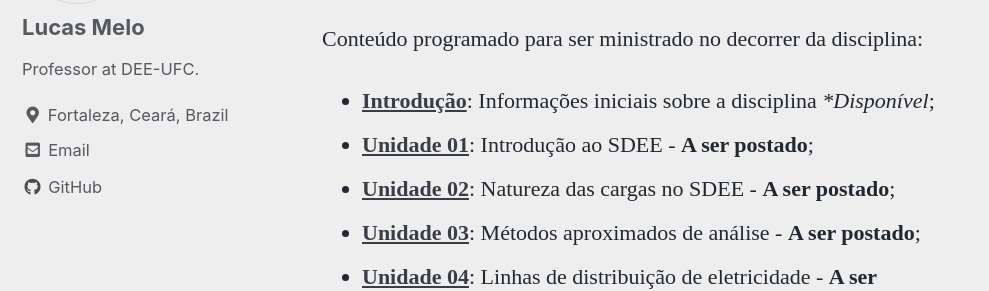
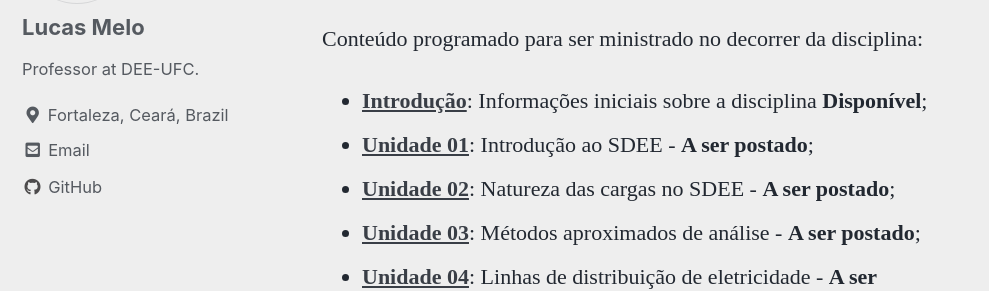
Before and after one commit to lucassm/lucassm.github.io, a Jekyll site: the page built from _teaching/DEE-2021-2/index.md, in a window 1280 px wide and 900 px high, scrolled down 1852 px. Shown: the part 172-463 px from the top of the window, without its empty margins (0-989 px from the left). Built offline with Jekyll 4.4.1, drawn with Linux system fonts in a browser that asks for light colours; cached includes are drawn as plain includes; some web fonts are replaced; formulas are drawn with MathJax 3.

Commit message:
UPDADE: Generic

```diff
--- a/_teaching/DEE-2021-2/index.md
+++ b/_teaching/DEE-2021-2/index.md
@@ -45,7 +45,7 @@ Esta disciplina irá dedicar-se ao estudo das características e especificidades
 # Conteúdo
 
 Conteúdo programado para ser ministrado no decorrer da disciplina:
-- [**Introdução**](/teaching/DEE-2021-2/Introducao): Informações iniciais sobre a disciplina **Disponível*;
+- [**Introdução**](/teaching/DEE-2021-2/Introducao): Informações iniciais sobre a disciplina **Disponível**;
 - [**Unidade 01**](/teaching/DEE-2021-2/Unidade-01): Introdução ao SDEE - **A ser postado**;
 - [**Unidade 02**](/teaching/DEE-2021-2/Unidade-02): Natureza das cargas no SDEE - **A ser postado**;
 - [**Unidade 03**](/teaching/DEE-2021-2/Unidade-03): Métodos aproximados de análise - **A ser postado**;
```
